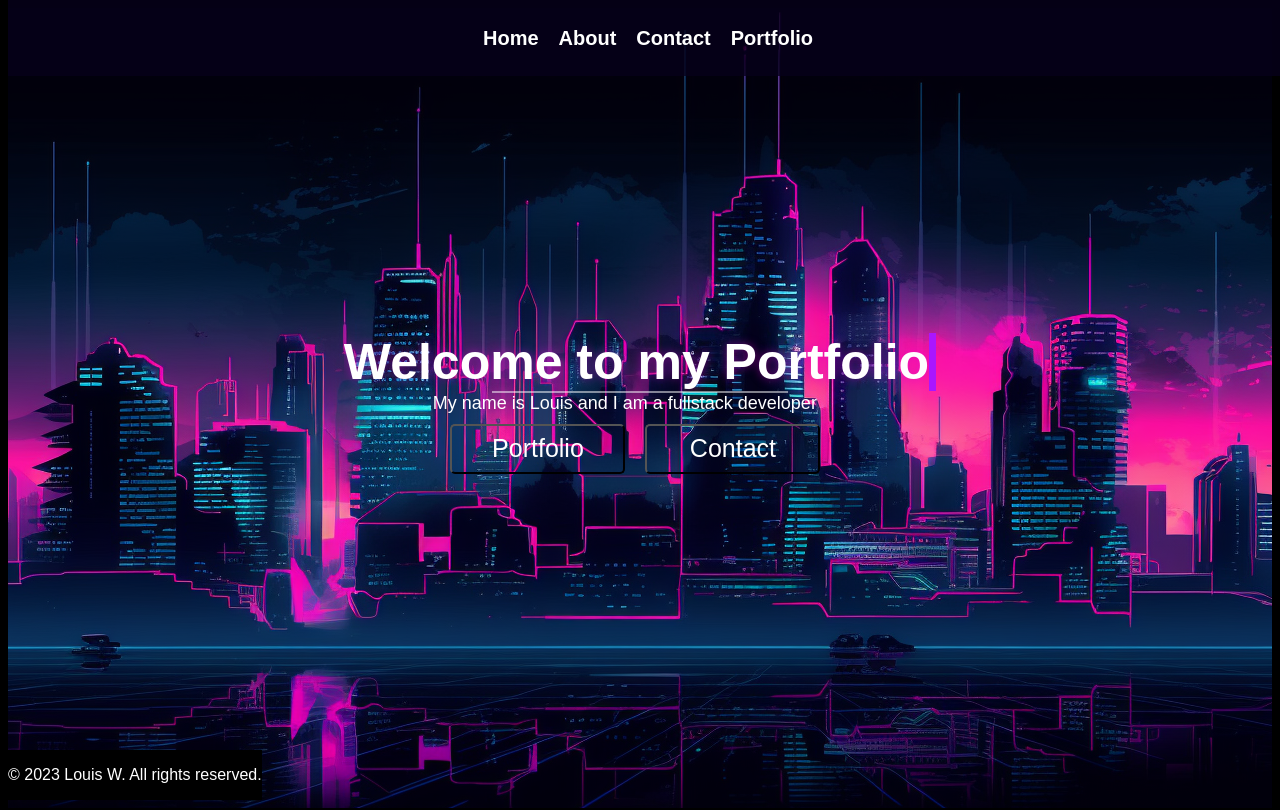
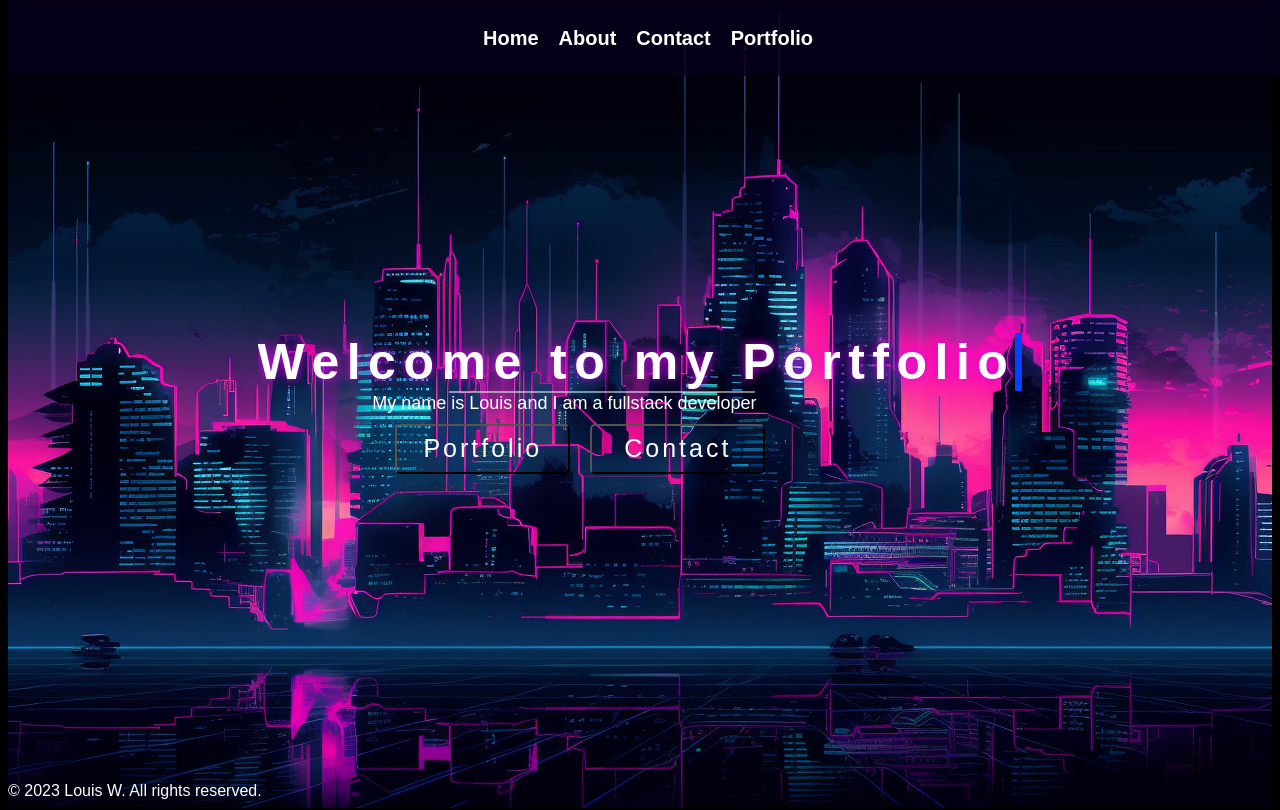
Before and after one commit to LouisWdev/Louis-react-portfolio, a React (Vite) app: page / in a window 1280 px wide. Shown: the top 810 px of the page. Built offline with nearby package versions, Linux system fonts and the light colour scheme.

Commit message:
Did more styling to the home page

```diff
--- a/src/Pages/Home.tsx
+++ b/src/Pages/Home.tsx
@@ -18,6 +18,15 @@ import BackgroundImg from '../assets/images/HomeBackground.png'
       align-items: center;
       display: flex;
       background-position: center;
+
+      &::before {
+        content: "";
+        position: absolute;
+    width: 100%;
+    height: 100%;
+    background-size: cover;
+    opacity: 0.5; /* Change the opacity value (0.7) as needed */
+  }
  `;
 
  const Section = styled.div`
@@ -30,7 +39,10 @@ const typingAnimation = keyframes`
          to { width: 100% }
 `;
 
-const blinkCaretAnimation = keyframes`
+// Keyframes for cursor animation
+const blinkCaret = keyframes`
+  from, to { border-color: transparent; }
+  50% { border-color: rgb(0, 68, 255); }
 `;
 
 const Container = styled.div`
@@ -41,22 +53,22 @@ const Container = styled.div`
 const Text = styled.div`
   font-weight: bold;
   background-color: rgba(0, 0, 0, 0); /* Set a transparent background color */
-  text-shadow: 0 0 10px rgba(216, 0, 205, 0.5); /* Adjust the color and size for the glow effect */
+  text-shadow: 0 0 10px rgba(216, 0, 240, 1); /* Text shadow: horizontal-offset vertical-offset blur-radius color */
   font-size: 50px;
   color: #ffffff;
-  opacity: 100%;
+
+  font-size: 50px;
+  overflow: hidden;
+  border-right: 0.15em solid rgb(0, 24, 2);
   white-space: nowrap;
-  display: flex;
-  overflow: hidden;
-  border-right: .15em solid rgb(170, 22, 255);
-  animation: ${typingAnimation} 3.5s steps(40, end),
-             ${blinkCaretAnimation} 0.75s step-end infinite;
-
+  margin: 0 auto;
+  letter-spacing: 0.15em;
+  animation: ${typingAnimation} 3.5s steps(40, end), ${blinkCaret} 0.75s step-end infinite;
 `;
 
 const BreakLine = styled.div`
       margin-left: 25%;
-      width: 50%;
+      width: 40%;
       height: 2px; /* Set the height of the separate line */
       background-color: rgba(255, 255, 255, 0.5); /* Color of the separate line */
 `;
@@ -74,6 +86,7 @@ const BtnPortfolio = styled.button`
      cursor: pointer;
 
      background-color: transparent;
+     letter-spacing: 3px;
      border-radius: 5px;
      height: 50px;
      width: 175px;
@@ -85,6 +98,7 @@ const BtnContact = styled.button`
      cursor: pointer;
 
      background-color: transparent;
+     letter-spacing: 3px;
      border-radius: 5px;
      height: 50px;
      width: 175px;
@@ -107,7 +121,7 @@ const Home = () => {
     <BackgroundSection id='home'>
        <Container>
          <Text>
-          {showText ? 'Welcome to my Portfolio' : ''}
+          Welcome to my Portfolio
          </Text>
            <BreakLine/>
             <SubText>
@@ -116,9 +130,9 @@ const Home = () => {
             <BtnPortfolio>Portfolio</BtnPortfolio>
             <BtnContact>Contact</BtnContact>
        </Container>
-
       </BackgroundSection>
       </Section>
+
         <Section>
           <About />
         </Section>
--- a/src/components/Footer.tsx
+++ b/src/components/Footer.tsx
@@ -4,13 +4,18 @@ const FooterContainer = styled.div`
      display: flex;
      position: fixed;
      align-items: center;
+     background-color: transparent;
      bottom: 0%;
+`;
+
+const Text = styled.div`
+   background-color: transparent;
 `;
 
 const Footer = () => {
   return (
     <FooterContainer>
-             <p>© 2023 Louis W. All rights reserved.</p>
+             <Text>© 2023 Louis W. All rights reserved.</Text>
     </FooterContainer>
   )
 }
```
